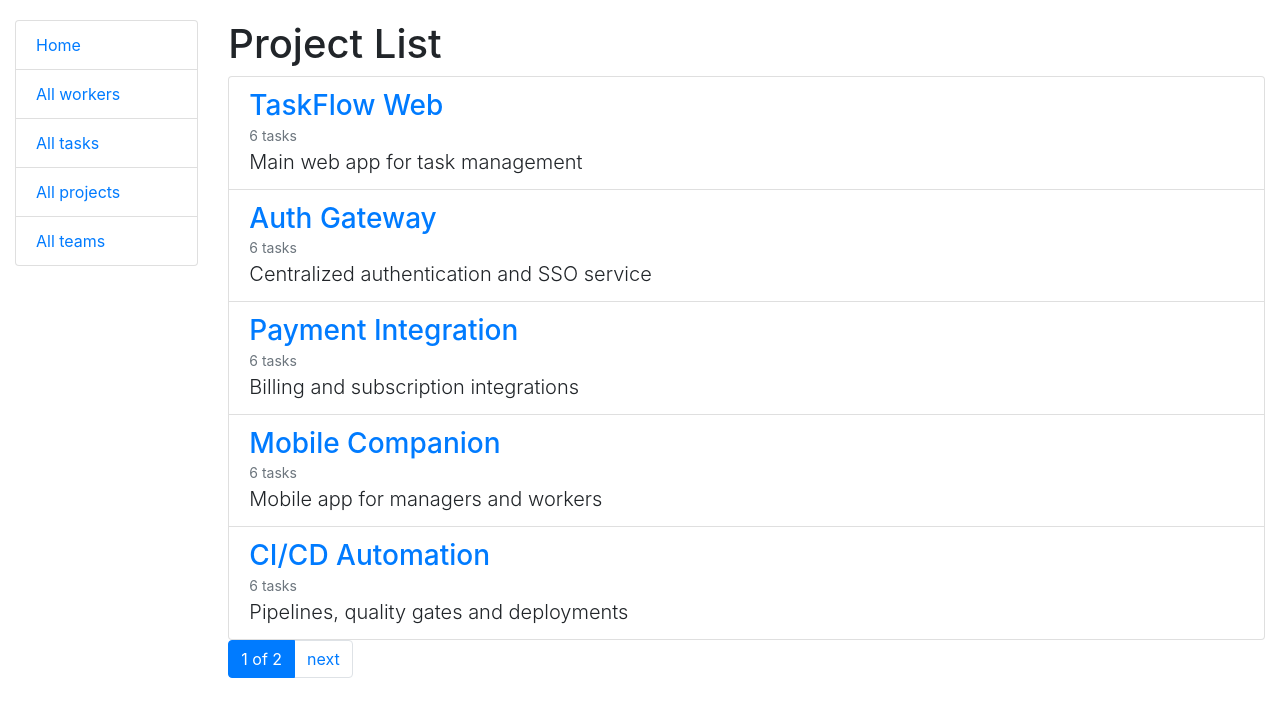
After one commit to idubina/it-company-task-manager, a Django app: page /projects/ in a window 1280 px wide. The commit adds this page. Shown: the top 717 px of the page. Run offline with Django 5.2, Linux system fonts and the light colour scheme; data comes from the database, SQL or seed files in the repository.

Commit message:
feat: add project list page
What:
- Add projects/ route
- Add ProjectListView & paginate by 5
- Add project_list.html
- Add All projects link in sidebar

```diff
--- a/task_manager/urls.py
+++ b/task_manager/urls.py
@@ -1,10 +1,16 @@
 from django.urls import path
-from task_manager.views import index, WorkerListView, TaskListView
+from task_manager.views import (
+    index,
+    WorkerListView,
+    TaskListView,
+    ProjectListView
+)
 
 urlpatterns = [
     path("", index, name="index"),
     path("workers/", WorkerListView.as_view(), name="worker-list"),
     path("tasks/", TaskListView.as_view(), name="task-list"),
+    path("projects/", ProjectListView.as_view(), name="project-list"),
 ]
 
 
--- a/task_manager/views.py
+++ b/task_manager/views.py
@@ -74,3 +74,8 @@ class TaskListView(generic.ListView):
         if form.is_valid():
             return queryset.filter(name__icontains=form.cleaned_data["name"])
         return queryset
+
+
+class ProjectListView(generic.ListView):
+    model = Project
+    paginate_by = 5
--- a/templates/includes/sidebar.html
+++ b/templates/includes/sidebar.html
@@ -2,6 +2,6 @@
   <li class="list-group-item"><a href="{% url 'task-manager:index' %}">Home</a></li>
   <li class="list-group-item"><a href="{% url 'task-manager:worker-list' %}">All workers</a></li>
   <li class="list-group-item"><a href="{% url 'task-manager:task-list' %}">All tasks</a></li>
-  <li class="list-group-item"><a href="#">All projects</a></li>
+  <li class="list-group-item"><a href="{% url 'task-manager:project-list' %}">All projects</a></li>
   <li class="list-group-item"><a href="#">All teams</a></li>
 </ul>
--- /dev/null
+++ b/templates/task_manager/project_list.html
@@ -0,0 +1,25 @@
+{% extends "base.html" %}
+{% block content %}
+  <h1>
+    Project List
+  </h1>
+  {% if project_list %}
+  <div class="list-group">
+  {% for project in project_list %}
+    <div class="list-group-item">
+    <h3 class="mb-0">
+      <a href="#">
+        {{ project }}
+      </a>
+    </h3>
+    {% with tc=project.task_set.count %}
+      <small class="text-muted">{{ tc }} task{{ tc|pluralize }}</small>
+    {% endwith %}
+    <p class="lead mb-0">{{ project.description }}</p>
+    </div>
+  {% endfor %}
+  </div>
+  {% else %}
+    <p>There are no projects in the manager.</p>
+  {% endif %}
+{% endblock %}
```
